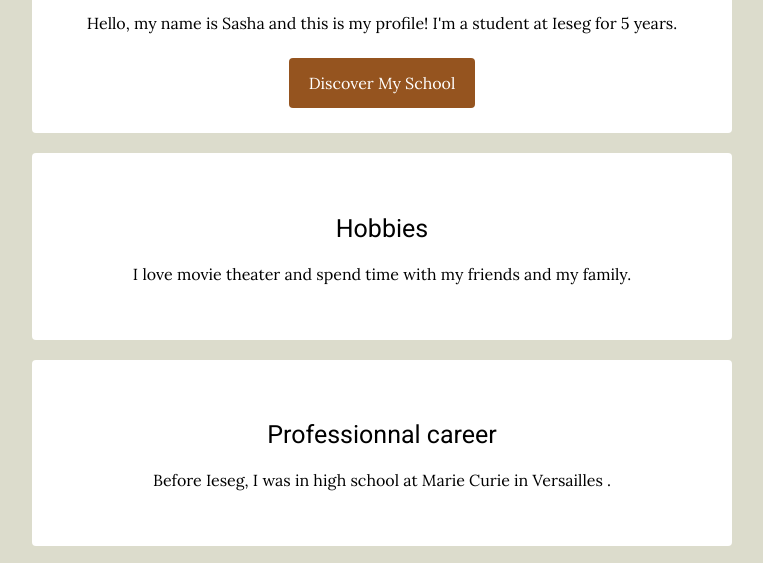
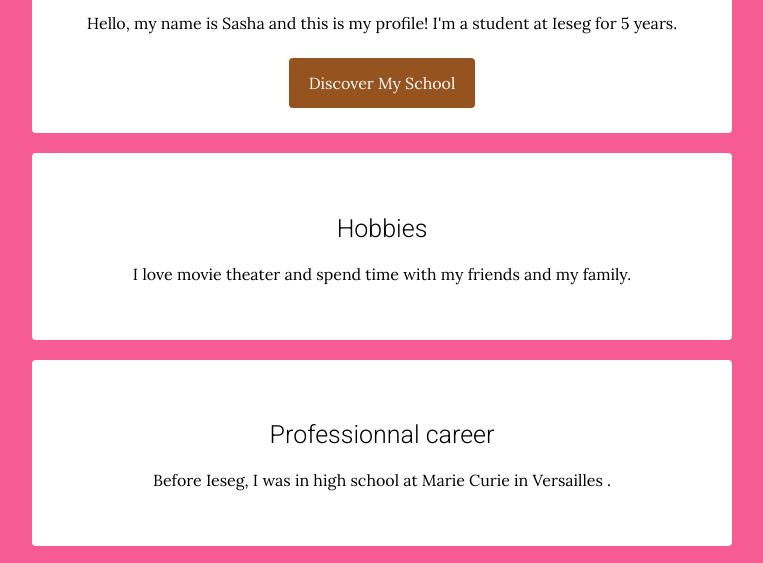
Before and after one commit to Sashapariente/my-profil, a plain HTML site: page index.html in a window 1280 px wide. Shown: the part 193-756 px from the top of the page, without its empty margins (258-1021 px from the left). Drawn offline with Linux system fonts and the light colour scheme.

Commit message:
style.css

```diff
--- a/style.css
+++ b/style.css
@@ -1,6 +1,6 @@
 
 body{
- 	background: #DCDCCC;
+ 	background: #F65B93;
  	color: #steelblue;
  	font-family: 'Lora', serif;
  	font-size: 16px;
@@ -12,12 +12,12 @@ h1, h2, h3 {
 h1 {
   	color: #blueviolet;
   	font-size: 36px;
-  	font-weight: 600;
+  	font-weight: 580;
 }
 h2 {
   	color: #blue;
   	font-size: 25px;
-  	font-weight: 400;
+  	font-weight: 380;
 }
 a {
  	text-decoration: inherit;
```
